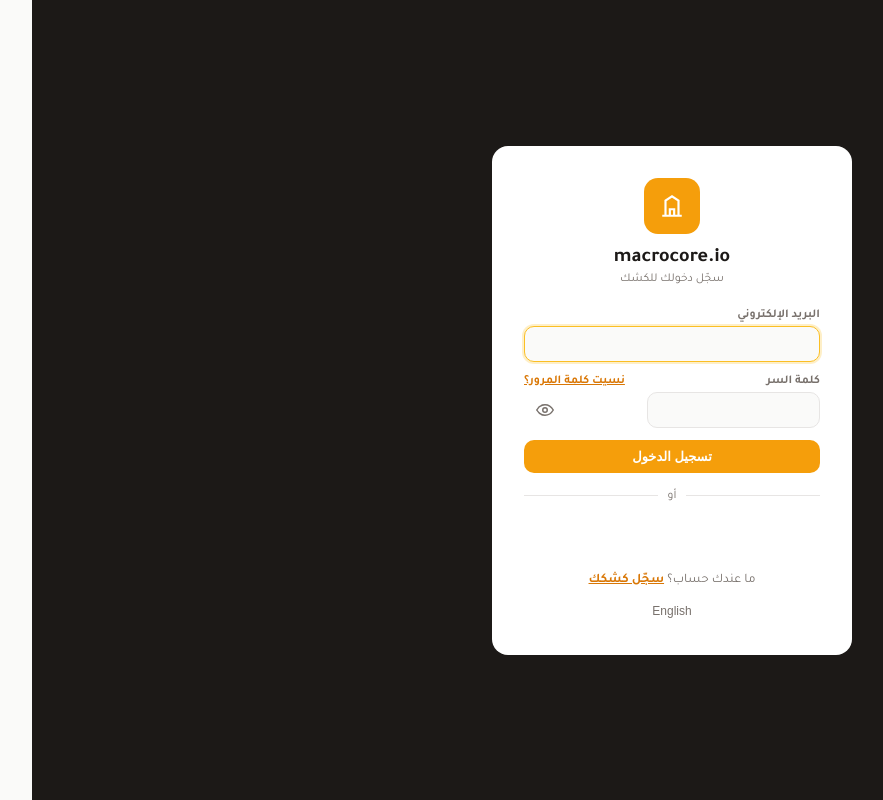
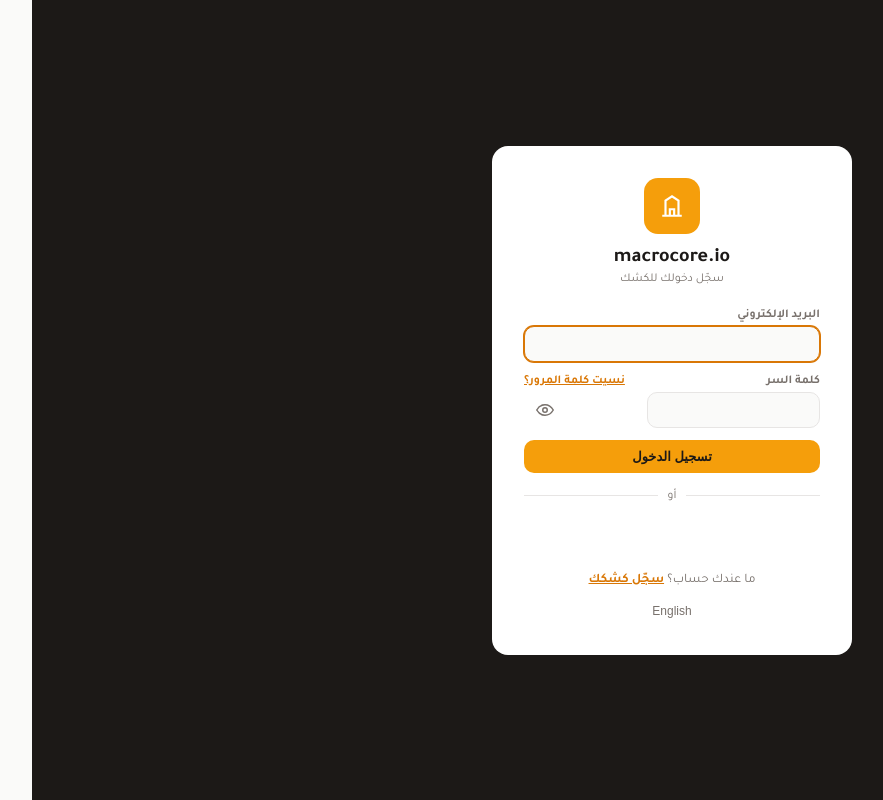
Before and after one commit to abdullahalkdr/macrocore-saasmacrocore-saas, a React (Vite) app in the folder frontend/: page /login in a window 1280 px wide. Shown: the whole page, without its empty margins (86-969 px from the left). Built offline with nearby package versions, Linux system fonts and the light colour scheme; no server answers.

Commit message:
style(ui): polish batch 1 - WCAG contrast for amber buttons and table headers, visible keyboard focus, button press feedback, reduced-motion support

```diff
--- a/frontend/src/styles.css
+++ b/frontend/src/styles.css
@@ -43,6 +43,11 @@
   --surface: #fff;
   --surface-alt: var(--stone-50);
   --input-bg: var(--stone-50);
+  /* Focus ring: amber-600 on light surfaces (3.19:1 vs white, passes WCAG 1.4.11);
+     amber-500 on dark surfaces. Motion curves per the Emil design-eng defaults. */
+  --focus-ring: var(--amber-600);
+  --ease-out: cubic-bezier(0.23, 1, 0.32, 1);
+  --ease-drawer: cubic-bezier(0.32, 0.72, 0, 1);
 
   font-family: 'Tajawal', 'Tahoma', 'Segoe UI', sans-serif;
 }
@@ -59,6 +64,7 @@
   --surface: var(--stone-800);
   --surface-alt: var(--stone-700);
   --input-bg: var(--stone-700);
+  --focus-ring: var(--amber-500);
 }
 
 /* NotificationsBell.tsx's unread-count badge — a quick pop-in when the count first
@@ -140,7 +146,7 @@ select { font-family: inherit; font-weight: 700; }
 table { width: 100%; border-collapse: collapse; }
 th, td { text-align: start; padding: 9px 10px; border-bottom: 1px solid var(--border); font-size: 13px; }
 .num { text-align: left; direction: ltr; }
-th { color: var(--stone-400); font-weight: 700; font-size: 11px; border-bottom: 1px solid var(--border); }
+th { color: var(--muted); font-weight: 700; font-size: 11px; border-bottom: 1px solid var(--border); }
 tr:hover td { background: var(--surface-alt); }
 
 .btn {
@@ -148,17 +154,20 @@ tr:hover td { background: var(--surface-alt); }
   align-items: center;
   gap: 6px;
   background: var(--amber-500);
-  color: #fff;
+  /* stone-900 on amber-500 = 8.14:1 (was #fff = 2.15:1, failed WCAG AA). */
+  color: var(--stone-900);
   border: none;
   border-radius: 10px;
   padding: 9px 16px;
   cursor: pointer;
   font-size: 13px;
   font-weight: 700;
-  transition: opacity .15s;
+  transition: opacity .15s, transform 160ms var(--ease-out);
 }
 .btn:hover { opacity: .88; }
 .btn:disabled { opacity: .5; cursor: not-allowed; }
+/* Press feedback: the button visibly acknowledges the tap/click. */
+.btn:active:not(:disabled) { transform: scale(0.97); }
 .btn.secondary { background: var(--surface-alt); color: var(--text); }
 .btn.danger { background: var(--red-50); color: var(--red-600); }
 
@@ -188,8 +197,8 @@ textarea {
 input:not([type='checkbox']):not([type='radio']):not([type='range']):not([type='color']):not([type='file']):focus,
 select:focus,
 textarea:focus {
-  border-color: var(--amber-400);
-  box-shadow: 0 0 0 2px rgba(251, 191, 36, .25);
+  border-color: var(--focus-ring);
+  box-shadow: 0 0 0 1px var(--focus-ring);
 }
 
 .form-row { display: flex; gap: 12px; flex-wrap: wrap; }
@@ -351,7 +360,7 @@ textarea:focus {
 .muted { color: var(--muted); font-size: 12px; }
 .hr { border: none; border-top: 1px solid var(--border); margin: 14px 0; }
 
-.btn-primary { background: var(--amber-500); color: #fff; }
+.btn-primary { background: var(--amber-500); color: var(--stone-900); }
 .btn-secondary { background: var(--surface-alt); color: var(--text); }
 .btn-danger { background: var(--red-50); color: var(--red-600); }
 .btn-sm { padding: 6px 11px; font-size: 12px; }
@@ -821,3 +830,21 @@ tr:hover .print-btn { opacity: 1; }
      .table-wrap instead of squeezing the first column. */
   .billing-compare th:first-child, .billing-compare td:first-child { min-width: 150px; }
 }
+
+/* Design polish batch 1 (2026-09-30) -- keyboard focus + reduced motion.
+   :where() keeps specificity at zero so any component-specific focus style
+   (e.g. .billing-segment) still wins. Mouse clicks don't trigger :focus-visible. */
+:where(a, button, [role='button'], [tabindex]:not([tabindex='-1']), summary):focus-visible {
+  outline: 2px solid var(--focus-ring);
+  outline-offset: 2px;
+}
+
+@media (prefers-reduced-motion: reduce) {
+  /* Remove movement, keep opacity/color feedback. */
+  .btn:active:not(:disabled) { transform: none; }
+  .sidebar { transition: none; }
+  @keyframes notif-badge-pop {
+    0% { opacity: 0; }
+    100% { opacity: 1; }
+  }
+}
```
